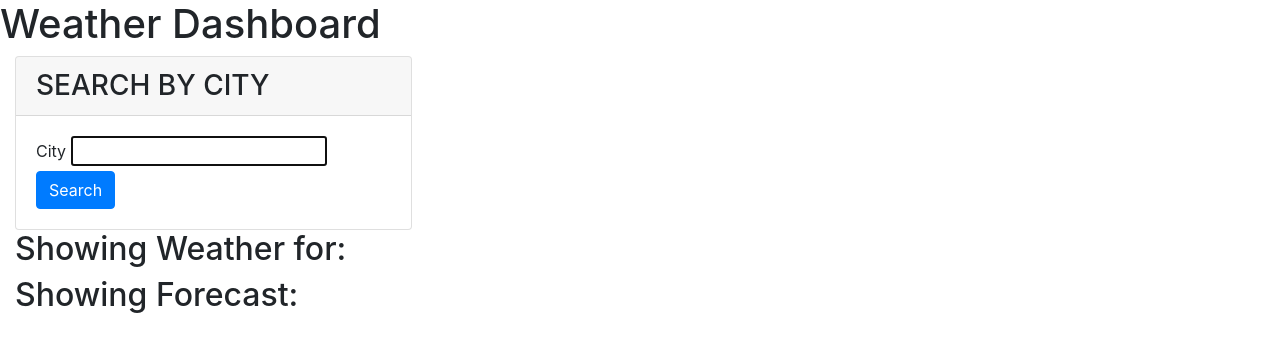
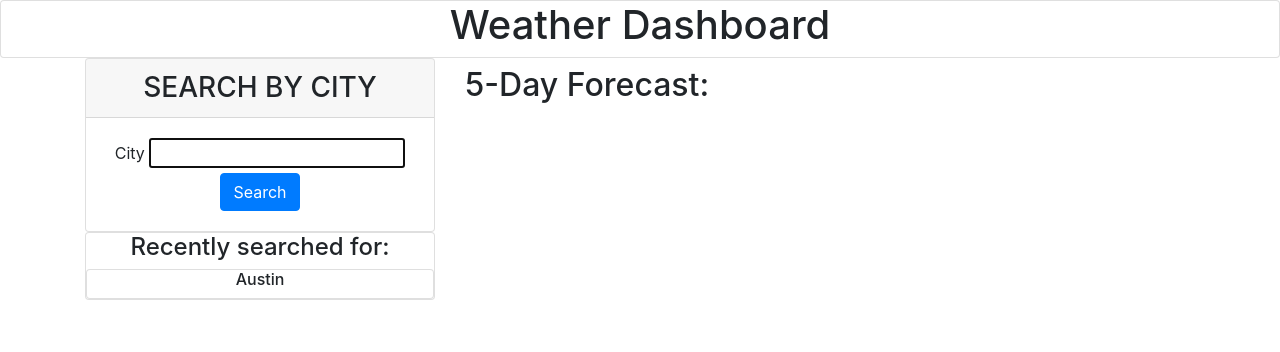
Before and after one commit to robertth7/weather-dashboard, a plain HTML site: page index.html in a window 1280 px wide. Drawn offline with nearby package versions, Linux system fonts and the light colour scheme.

Commit message:
bootstrap

```diff
--- a/assets/js/homepage.js
+++ b/assets/js/homepage.js
@@ -31,6 +31,10 @@ var formSubmitHandler = function(event) {
     // get value from input element and storing into a variable
     var cityName = nameInputEl.value.trim();
 
+    // setting searched city into localStorage
+    localStorage.setItem("city", cityName);
+    console.log(localStorage);
+
     // if there is a value to cityName, we pass that data to getWeather() as an argument. then we clear out the <input> element's value.
     if (cityName) {
         getWeather(cityName);
@@ -42,7 +46,7 @@ var formSubmitHandler = function(event) {
 
 // create new function. this function will accept both the array of data and the term we searched for as parameters.
 var displayCurrentWeather = function(data, citySearch) {
-    // console.log(data.main.temp);
+    console.log(data.weather[0].icon);
     // console.log(citySearch);
 
     // make dt readable/understandable
@@ -106,6 +110,10 @@ var forecast = function(data) {
 };
 
 var displayForecast = function(list) {
+
+    // this will clear out the previously searched card. doing so will prevent the previous from staying
+    listContainerEl.textContent = "";
+
     // loop over data
     for (var i = 0; i < list.list.length; i++) {
         // console below lets me know which array we are on
@@ -126,18 +134,19 @@ var displayForecast = function(list) {
 
         // create a div with classes
         var listEl = document.createElement("div");
-        listEl.classList = "list-item flex-row justify-space-between";
+        listEl.classList = "card text-white bg-primary mb-2";
 
         for (var key in forecastData) {
             console.log(key, forecastData[key]);
 
-            // // create a div with classes
+            // create a div with classes
             // var listEl = document.createElement("div");
             // listEl.classList = "list-item flex-row justify-space-between";
 
             // create a span element and add values to display on page
             var nameEl = document.createElement("span");
-            nameEl.textContent = key + ": " + forecastData[key];
+            // nameEl.classList = "list-item flex-row justify-space-between align-center";
+            nameEl.textContent = key + ": " + forecastData[key] + " ";
 
             // append nameEl to div listEl
             listEl.appendChild(nameEl);
--- a/index.html
+++ b/index.html
@@ -10,30 +10,39 @@
 
 <body class="flex-column min-100-vh">
     <header class="hero">
+        <div class="card text-center">
             <h1 class="app-title">Weather Dashboard</h1>
+        </div>
     </header>
 
-    <main class="flex-row justify-space-between">
-        <div class="col-12 col-md-4">
-            <div class="card">
+    <main class="flex-row">
+        <div class="container">
+            <div class="row">
+                <div class="col-4">
+                    <div class="card text-center">
                         <h3 class="card-header text-uppercase">Search By City</h3>
-                <form id="city-form" class="card-body">
+                        <form id="city-form" class="card-body ">
                             <label class="form-label" for="city">City</label>
                             <input name="city" id="city" type="text" autofocus="true" class="inputValue" />
                             <button type="submit" class="btn btn-primary">Search</button>
-
                         </form>
                     </div>
+                        <div class="card text-center">
+                            <h4>Recently searched for:</h6>
+                                <div class="card" id="searched">
+                                    <h6>Austin</h6>
                                 </div>
-        <div class="col-12 col-md-8">
-            <h2 class="subtitle">Showing Weather for: <span id="city-search"></span></h2>
+                            </div>
+                        </div>
+                    <div class="col-8">
+                        <h2 class="subtitle"><span id="city-search"></span></h2>
                         <div id="city-container" class="list-group"></div>
+                            <h2>5-Day Forecast: <span id="forecast"></span></h2>
+                            <div id="list-container" class="card-deck"></div>
                     </div>
-        <div class="col-12 col-md-8">
-            <h2>Showing Forecast:</h2>
-            <span id="forecast"></span>
-            <div id="list-container" class="list-group"></div>
             </div>
+        </div>
+
 
     </main>
     <script src="https://code.jquery.com/jquery-3.3.1.slim.min.js" integrity="sha384-q8i/X+965DzO0rT7abK41JStQIAqVgRVzpbzo5smXKp4YfRvH+8abtTE1Pi6jizo" crossorigin="anonymous"></script>
```
Lines whose indentation alone changed are shown as unchanged.
